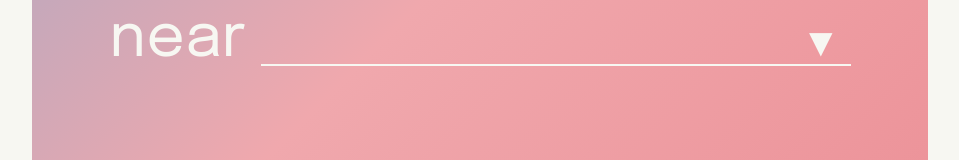
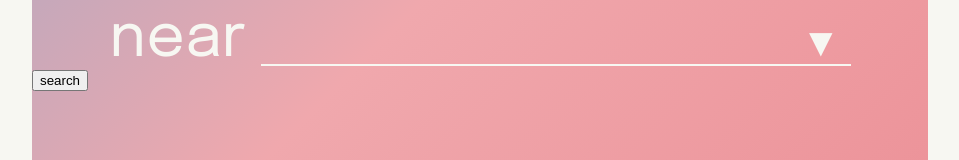
Before and after one commit to samuelmanor/ADEN, a React (Create React App) app in the folder client/: page / in a window 1280 px wide. Shown: the part 485-645 px from the top of the page, without its empty margins (160-1119 px from the left). Built offline with nearby package versions, Linux system fonts and the light colour scheme.

Commit message:
added listingpage component

```diff
--- /dev/null
+++ b/client/src/Components/ListingPage.js
@@ -0,0 +1,11 @@
+import React from "react";
+
+function ListingPage({ query }) {
+    return (
+        <div id='listingpage'>
+
+        </div>
+    )
+}
+
+export default ListingPage;
--- a/client/src/Components/SearchUI.js
+++ b/client/src/Components/SearchUI.js
@@ -1,9 +1,10 @@
 import React, { useState, useEffect } from "react";
+import ListingPage from "./ListingPage";
 
 function SearchUI() {
     const [searchQuery, setSearchQuery] = useState({identity: 0, service: 0, location: 0});
 
-    useEffect(() => {console.log('current query', searchQuery)}, [searchQuery]);
+    // useEffect(() => {console.log('current query', searchQuery)});
 
     function correctSelectStyle(e) {
         e.target.className = 'selected';
@@ -12,7 +13,7 @@ function SearchUI() {
     function handleSelection(e) {
         let query = searchQuery;
         query[e.target.id] = parseInt(e.currentTarget.value);
-        console.log(query);
+        setSearchQuery(query);
     }
 
     function handleSearch() {
@@ -52,22 +53,9 @@ function SearchUI() {
                         <option value='6'>grand rapids</option>
                     </select>
                 </form>
+                <button onClick={handleSearch()}>search</button>
         </div>
     )
 }
 
 export default SearchUI;
-
-        // let newQuery = searchQuery;
-        // switch (type) {
-        //     case 'identity':
-        //         // newQuery[1] = parseInt(e.currentTarget.value);
-        //         // setSearchQuery(newQuery);
-        //         break;
-        //     case 'service':
-        //         // console.log('service activated');
-        //         break;
-        //     case 'location':
-        //         // console.log('location activated');
-        //         break;
-        // }
```
